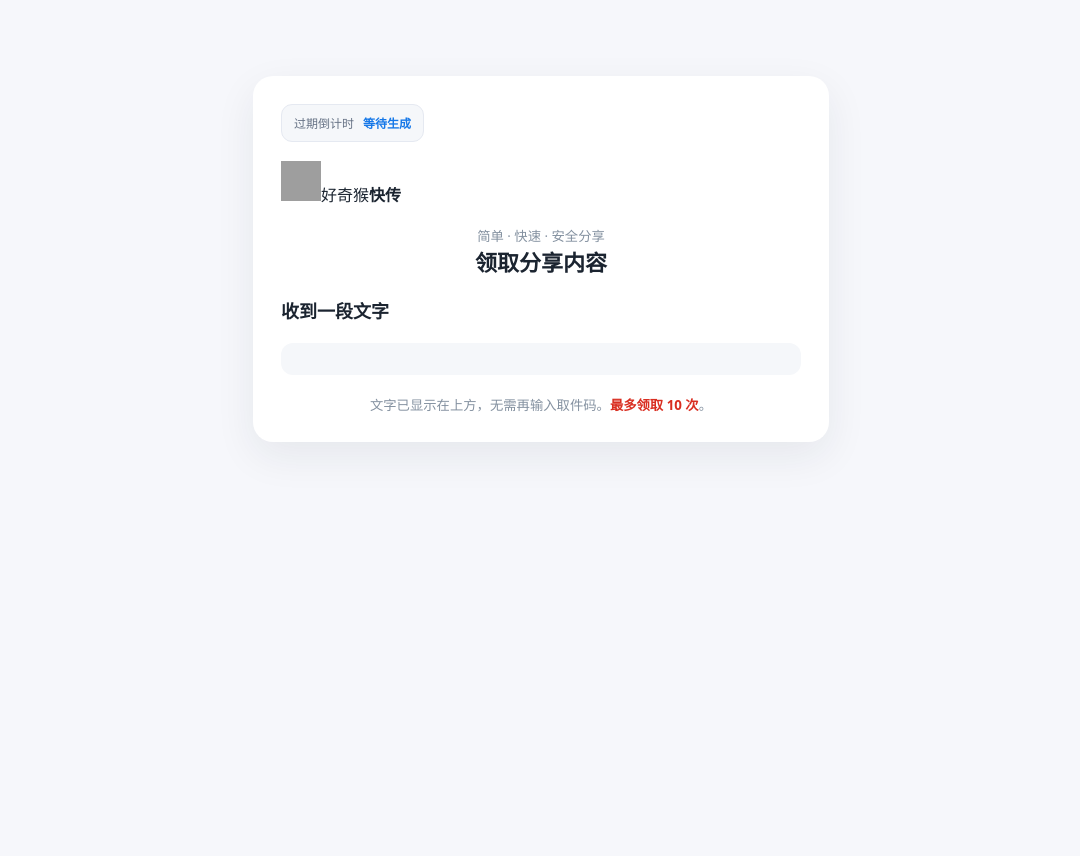
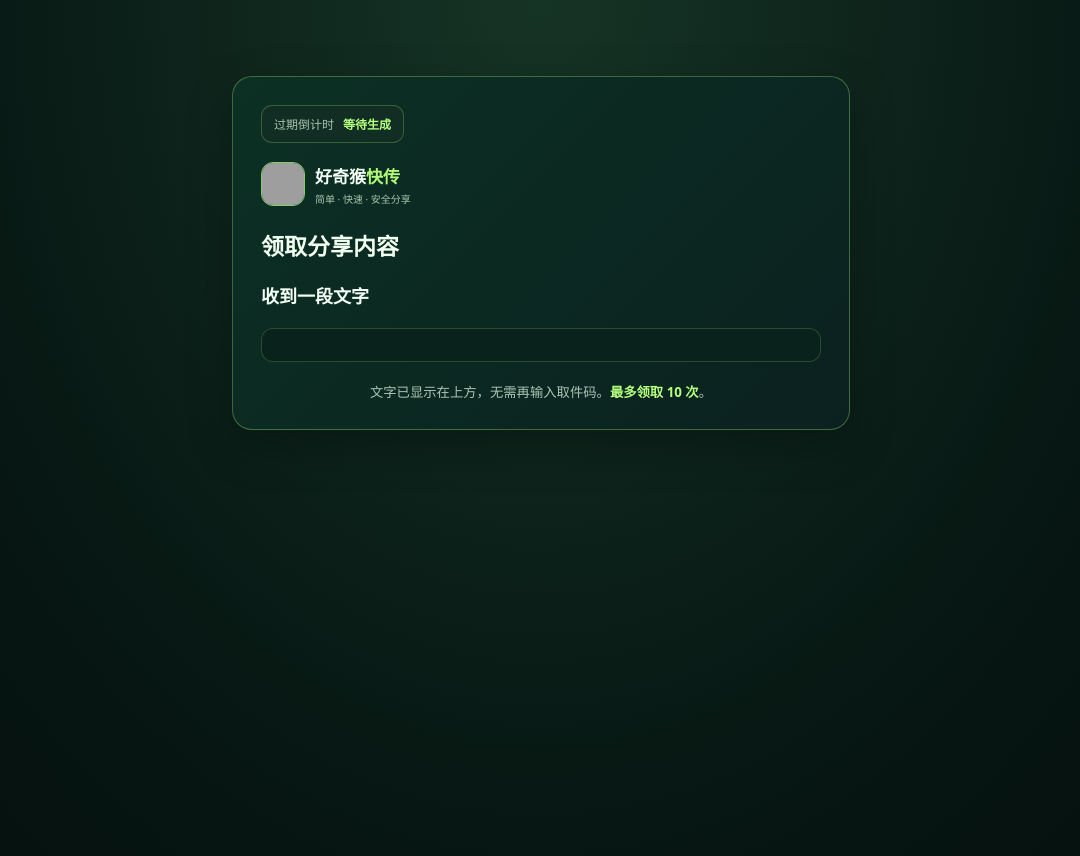
Before and after one commit to xiaohouzidoudou/hamoki-transfer, a Flask app: template templates/public_share.html in a window 1280 px wide. Shown: the whole page, without its empty margins (99-1179 px from the left). Before the commit the page ends 443 px from the top, so only its background shows below. Run offline with Flask 3, Linux system fonts and the light colour scheme; the template is opened without the code that fills it, so the values that code supplies are empty; parts of the project's set-up code (start-up, migrations or seed data) failed here and were passed over; grey boxes are pictures that could not be loaded.

Commit message:
style: harmonize public pickup pages with neon jungle brand

```diff
--- a/static/public_share.css
+++ b/static/public_share.css
@@ -26,3 +26,21 @@ body.public-share-page{background:#f6f7fb;color:#1b2430;margin:0;padding:28px 16
 @media(prefers-reduced-motion:reduce){.public-share-page .loading-ring{animation:none}}
 @media(prefers-color-scheme:dark){.public-share-page .danger-text{color:#ff6257}.public-share-page .expiry-countdown{background:#151a22;border-color:#353d4b;color:#a6b3c0}.public-share-page .expiry-countdown strong{color:#78b7ff}.public-share-page .expiry-countdown.expired strong{color:#ff6257}}
 @media(prefers-color-scheme:dark){.public-share-page .download-state{background:#1a3249;border-color:#314e70}.public-share-page .loading-ring{border-color:#31506c;border-top-color:#78b7ff}}
+
+/* 公开领取页同步品牌视觉：保持文字领取与自动文件下载行为不变 */
+body.public-share-page{background:radial-gradient(ellipse at 50% 0,#163426,#071713 68%,#05100e);color:#f3fff5;min-height:100vh}
+.public-share-page main{background:linear-gradient(135deg,#0c3024,#0b211f);border:1px solid rgba(165,243,126,.33);box-shadow:0 16px 45px rgba(0,0,0,.26);max-width:560px}
+.public-share-page .public-brand{display:flex;align-items:center;gap:10px;margin-bottom:22px;color:#f3fff5;font-size:17px;font-weight:780}
+.public-share-page .public-brand img{display:block;width:42px;height:42px;object-fit:cover;border-radius:12px;border:1px solid #7fd064}
+.public-share-page .public-brand strong{color:#b2fc78}
+.public-share-page .public-brand small{display:block;margin:3px 0 0;text-align:left;font-size:10px;font-weight:400;color:#a9c4af}
+.public-share-page .page-brand{text-align:left;font-size:23px;color:#f1fff0}
+.public-share-page p,.public-share-page small{color:#abc5b6}
+.public-share-page .download-state{background:#123a2c;border-color:rgba(139,233,122,.45)}
+.public-share-page a.download{background:linear-gradient(110deg,#d5ffa0,#a2fa76);color:#0c2a13}
+.public-share-page pre{background:#09221b;color:#f0ffed;border:1px solid rgba(165,243,126,.2)}
+.public-share-page .expiry-countdown{background:#112d24;border:1px solid rgba(165,243,126,.25);color:#a9c4af}
+.public-share-page .expiry-countdown strong{color:#b4ff7d}
+.public-share-page .danger-text{color:#b4ff7d}
+.public-share-page .loading-ring{border-color:#335f4a;border-top-color:#b4ff7d}
+@media(max-width:540px){body.public-share-page{padding:16px 12px}.public-share-page main{margin:18px auto;padding:20px 16px;border-radius:19px}}
```
